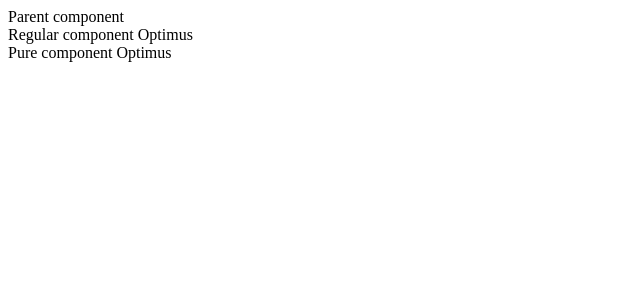
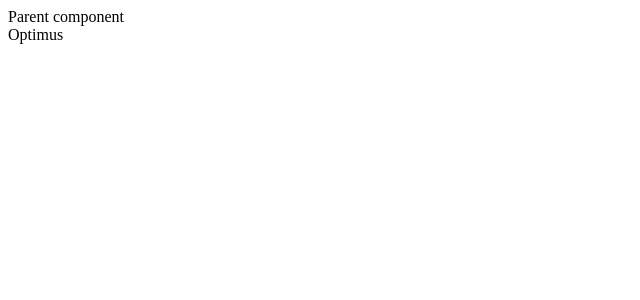
Before and after one commit to Optimus-ged/first_react_app, a React (Create React App) app: page / in a window 1280 px wide. Shown: the top 300 px of the page, without its empty margins (0-640 px from the left). Built offline with nearby package versions, Linux system fonts and the light colour scheme.

Commit message:
Use of Memo in react js Handled

```diff
--- /dev/null
+++ b/src/react_trainings/components/PureComponent/MemoComp.js
@@ -0,0 +1,8 @@
+import React from "react";
+
+function MemoComp({ name }) {
+  console.log("************************* MEMO COMPONENT ***************");
+  return <div>{name}</div>;
+}
+
+export default React.memo(MemoComp);
--- a/src/react_trainings/components/PureComponent/ParentCompo.js
+++ b/src/react_trainings/components/PureComponent/ParentCompo.js
@@ -1,6 +1,5 @@
 import React, { Component } from "react";
-import RegularComponent from "./RegularComponent";
-import PureCompo from "./PureComponent";
+import MemoComp from "./MemoComp";
 
 class ParentCompo extends Component {
   constructor(props) {
@@ -24,8 +23,9 @@
     return (
       <>
         <div>Parent component</div>
-        <RegularComponent name={this.state.name} />
-        <PureCompo name={this.state.name} />
+        {/* <RegularComponent name={this.state.name} /> */}
+        {/* <PureCompo name={this.state.name} /> */}
+        <MemoComp name={this.state.name}/>
       </>
     );
   }
```
